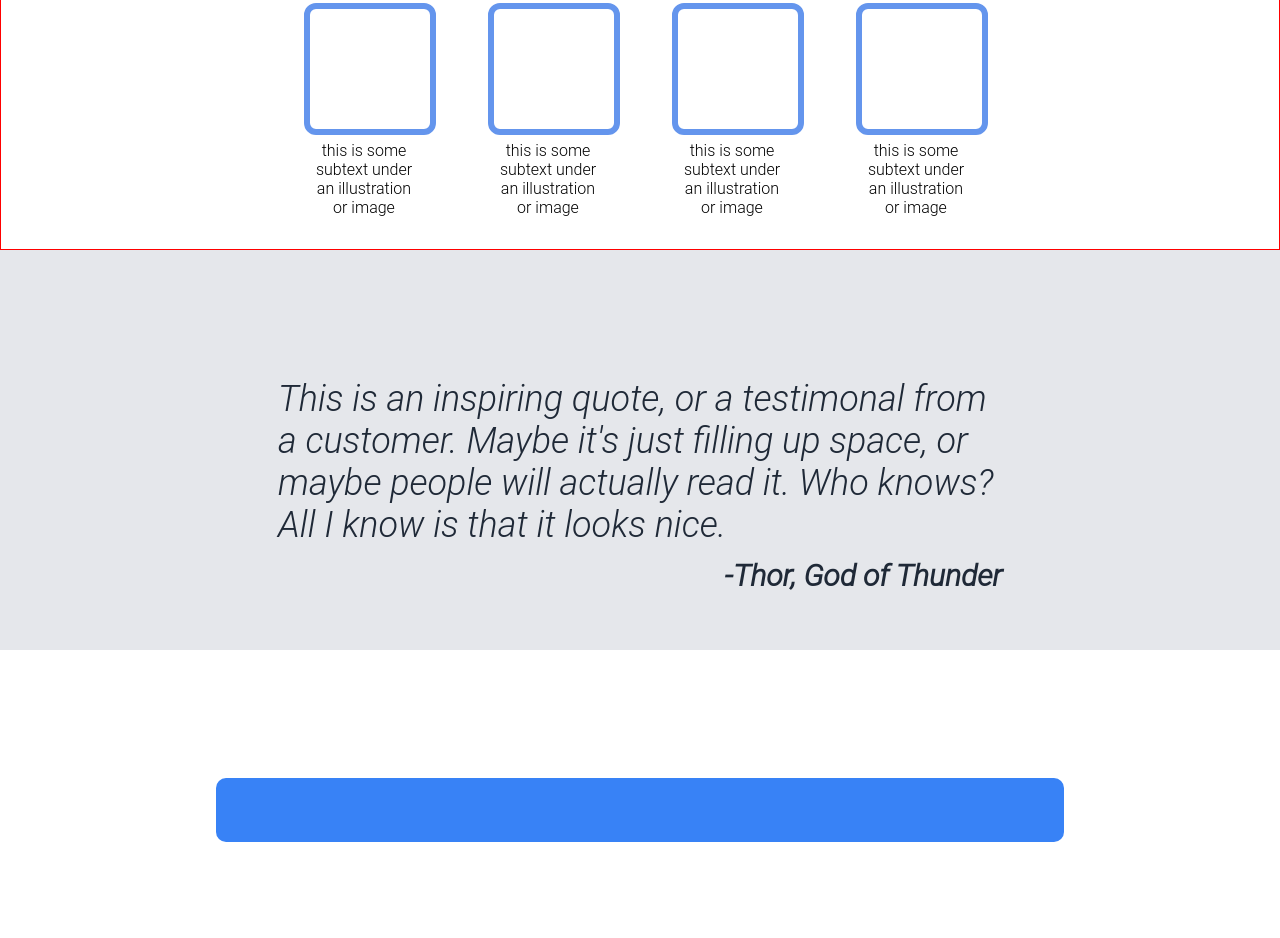
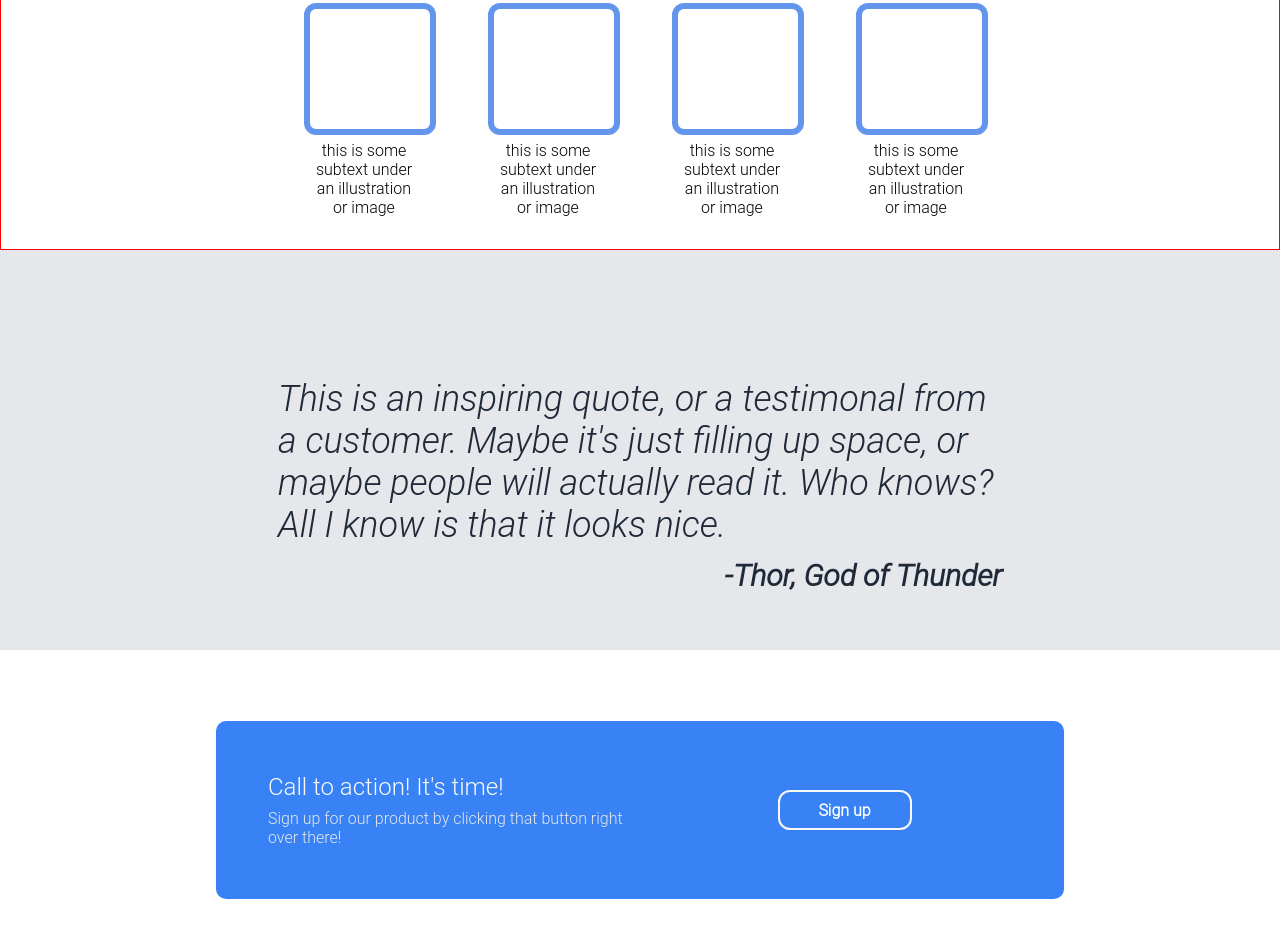
Before and after one commit to Plebysnacc/odin-foundations, a plain HTML site: page landingpage/index.html in a window 1280 px wide. Shown: the part 552-1490 px from the top of the page. Drawn offline with Linux system fonts and the light colour scheme.

Commit message:
add call-to-action section

```diff
--- a/landingpage/index.html
+++ b/landingpage/index.html
@@ -43,7 +43,6 @@
     <div class="info-section">
         <div class="information">
             <h1 class="information-text-header">Some random information.</h1>
-
             <div class="information-list">
                 <div class="information-item">
                     <div class="image-frame"></div>
@@ -74,8 +73,18 @@
             <div class="quote-author ">-Thor, God of Thunder</div>
         </div>
     </div>
+
     <div class="call-to-action-section">
-        <div class="call-to-action"></div>
+        <div class="call-to-action">
+            <div class="call-to-action-left">
+                <div class="call-to-action-header">Call to action! It's time!</div>
+                <div class="call-to-action-text">Sign up for our product by clicking that button right over there!</div>
+            </div>
+
+            <div class="call-to-action-right">
+                <button class="call-to-action-button">Sign up</button>
+            </div>
+        </div>
     </div>
 
     <div class="footer"></div>
```
